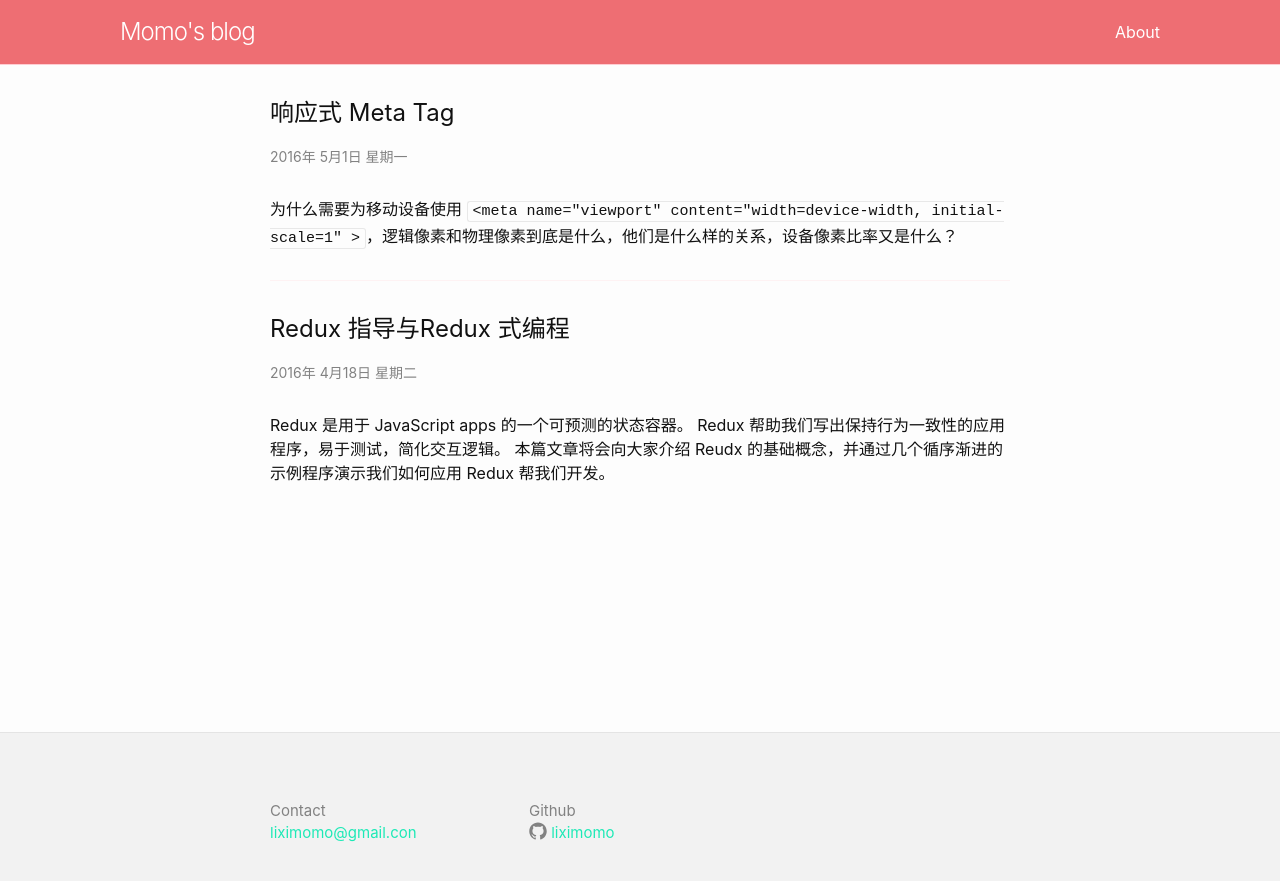
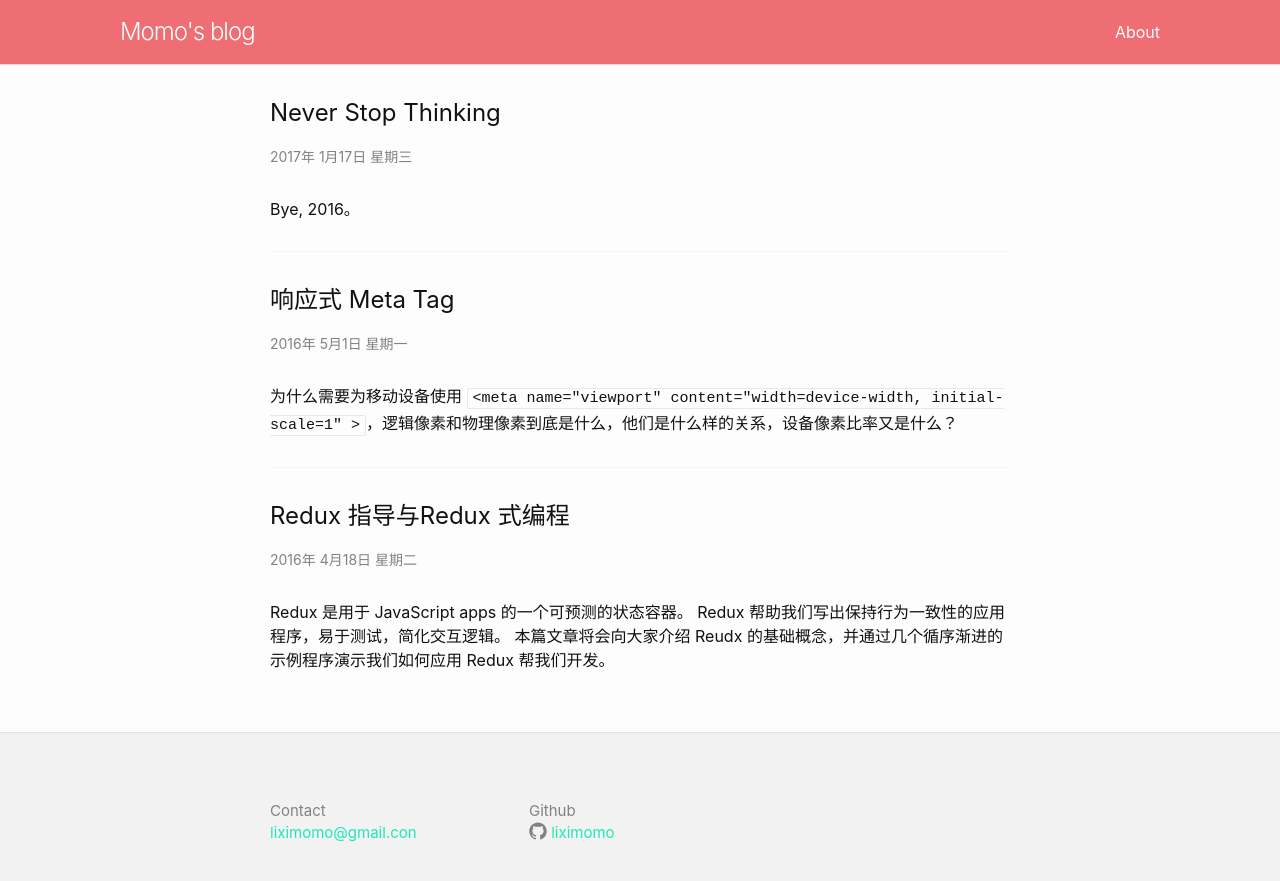
Before and after one commit to liximomo/liximomo.github.io, a Jekyll site: the page built from index.html, in a window 1280 px wide and 943 px high. Shown: the top 881 px of the window. Built offline with Jekyll 4.4.1, drawn with Linux system fonts in a browser that asks for light colours.

Commit message:
refine post

```diff
--- a/_posts/mindset/2016-summary.md
+++ b/_posts/mindset/2017-01-17-2016-summary.md
@@ -1,5 +1,7 @@
 ---
+title:  "Never Stop Thinking"
 date:   2017-01-17 10:18:42 +0800
+tags:  thoughts, introspection
 excerpt: >
   Bye, 2016。
 ---
```
